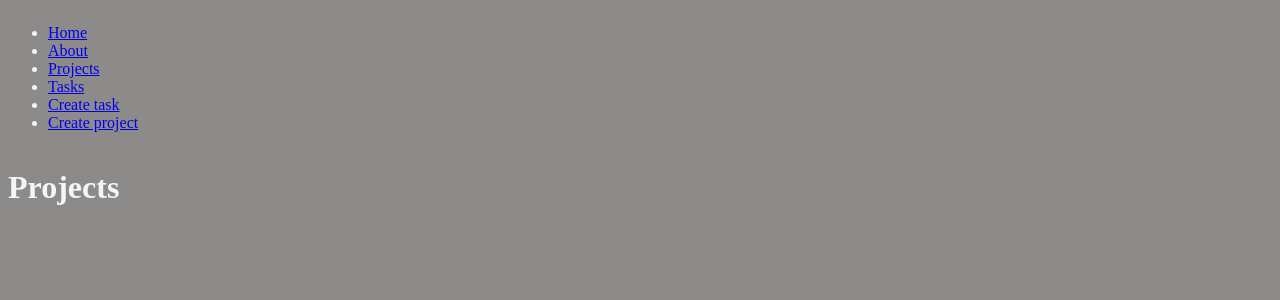
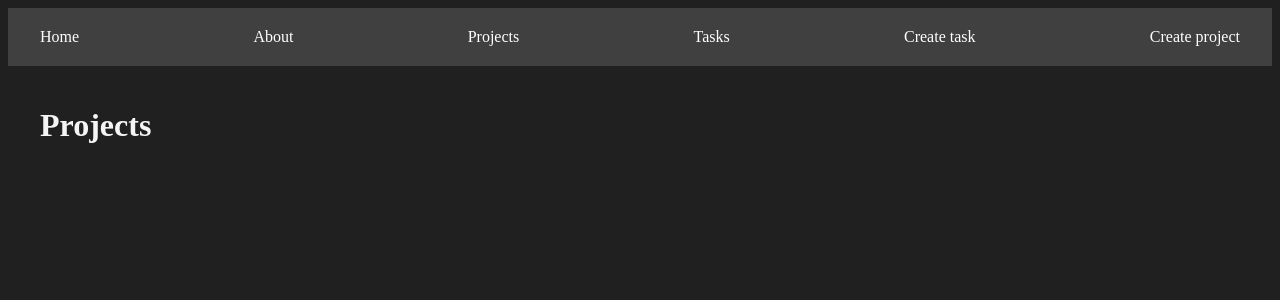
Before and after one commit to aledjv22/django-bases, a Django app: page /projects/ in a window 1280 px wide. Shown: the top 300 px of the page. Run offline with Django 5.2, Linux system fonts and the light colour scheme; data that the repository does not hold is empty.

Commit message:
Estilos y project_detail

```diff
--- a/myapp/static/styles/main.css
+++ b/myapp/static/styles/main.css
@@ -1,4 +1,43 @@
 body {
-  background: #8d8a8a;
+  background: #202020;
   color: whitesmoke;
 }
+
+.navbar {
+  background: #404040;
+}
+
+.navbar ul {
+  display: flex;
+  justify-content: space-between;
+  padding: 20px 5px;
+  max-width: 1200px;
+  margin: auto;
+}
+
+.navbar ul li {
+  list-style: none;
+}
+
+.navbar ul li a {
+  color: white;
+  text-decoration: none;
+}
+
+.navbar ul li a:hover {
+  color: aquamarine;
+}
+
+.container {
+  max-width: 1200px;
+  margin: auto;
+  padding: 20px 0;
+}
+
+.card {
+  background: whitesmoke;
+  color: black;
+  padding: 10px;
+  margin: 2px;
+  font-size: large;
+}
--- a/myapp/templates/layouts/base.html
+++ b/myapp/templates/layouts/base.html
@@ -9,7 +9,7 @@
   <title>Django Project</title>
 </head>
 <body>
-  <nav style="display: flex;">
+  <nav class="navbar">
     <ul>
       <li>
         <a href="{% url 'index' %}">Home</a>
@@ -32,7 +32,9 @@
     </ul>
   </nav>
 
-  {% block content %}
-  {% endblock %}
+  <main class="container">
+    {% block content %}
+    {% endblock %}
+  </main>
 </body>
 </html>
--- a/myapp/templates/projects/projects.html
+++ b/myapp/templates/projects/projects.html
@@ -3,11 +3,14 @@
 {% block content %}
 <h1>Projects</h1>
 
-<ul style="font-size: large; color: crimson;">
-  <!-- Bucle for, recorre los elementos de projects -->
-  {% for project in projects %}
-    <li>{{ project.name }}</li>
-  {% endfor %}
-  <!-- Fin del bucle for -->
-</ul>
+<!-- Bucle for, recorre los elementos de projects -->
+{% for project in projects %}
+  <article class="card">
+    <a href="{% url 'project_detail' project.id %}">
+      {{ project.name }}
+    </a>
+  </article>
+{% endfor %}
+<!-- Fin del bucle for -->
+
 {% endblock %}
--- a/myapp/urls.py
+++ b/myapp/urls.py
@@ -6,6 +6,7 @@ urlpatterns = [
     path('about/', views.about, name='about'),
     path('hello/<str:username>', views.hello, name='hello'),
     path('projects/', views.projects, name='projects'),
+    path('projects/<int:id>', views.project_detail, name='project_detail'),
     path('tasks/', views.tasks, name='tasks'),
     path('create_task/', views.create_task, name='create_task'),
     path('create_project/', views.create_project, name='create_project'),
--- a/myapp/views.py
+++ b/myapp/views.py
@@ -1,5 +1,5 @@
 from django.http import HttpResponse
-from django.shortcuts import render, redirect
+from django.shortcuts import render, redirect, get_object_or_404
 from .models import Project, Task
 from .forms import CreateNewTask, CreateNewProject
 
@@ -55,3 +55,11 @@ def create_project(request):
   else:
     Project.objects.create(name=request.POST['name'])
     return redirect('projects') # Redirige a la vista projects
+
+def project_detail(request, id):
+  project = get_object_or_404(Project, id=id)
+  tasks = Task.objects.filter(project_id=id)
+  return render(request, 'projects/project_detail.html',{
+    'project': project,
+    'tasks': tasks,
+  })
```
Also changed, not shown: myapp/templates/projects/project_detail.html (added, +12 -0 lines).
